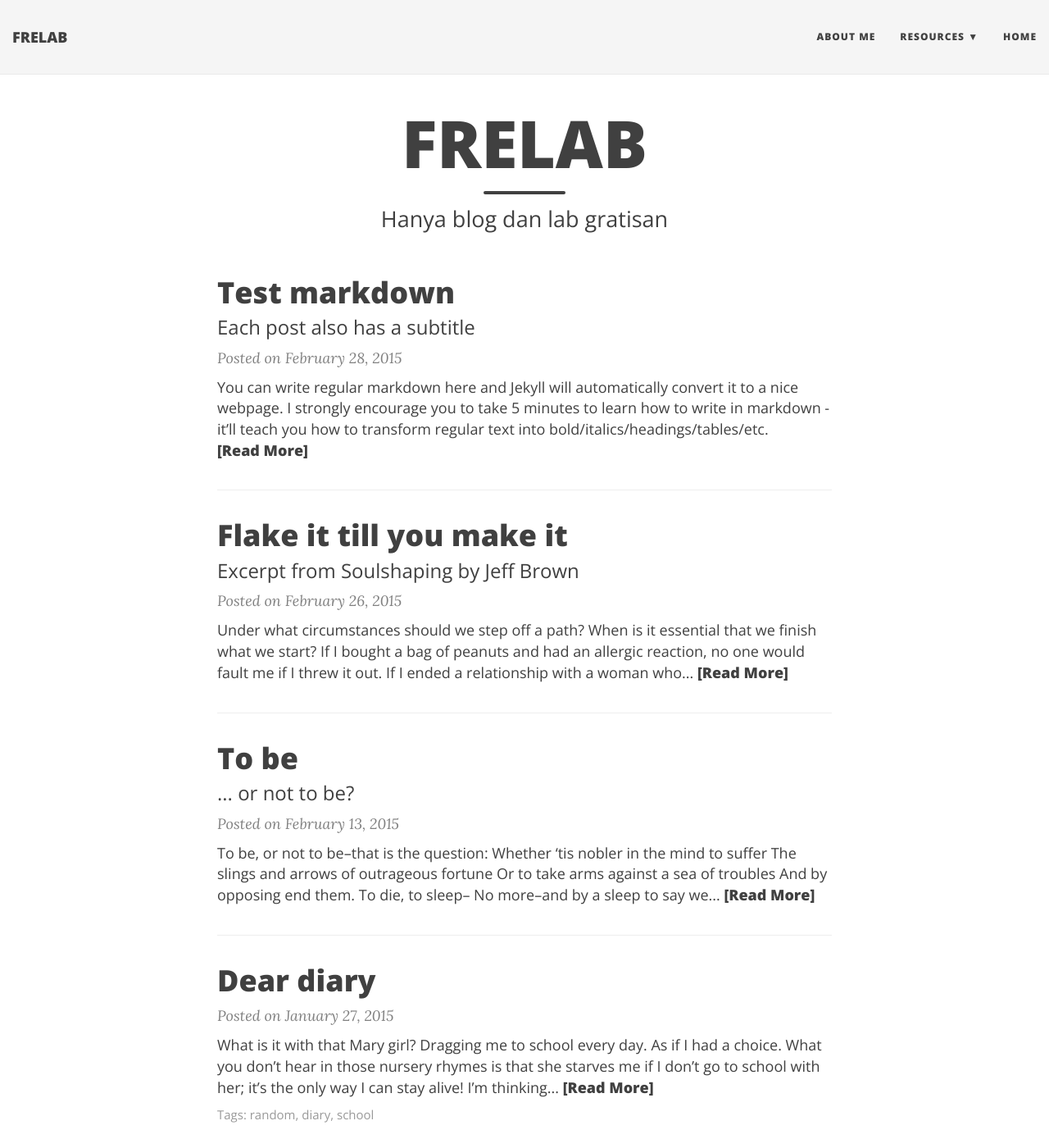
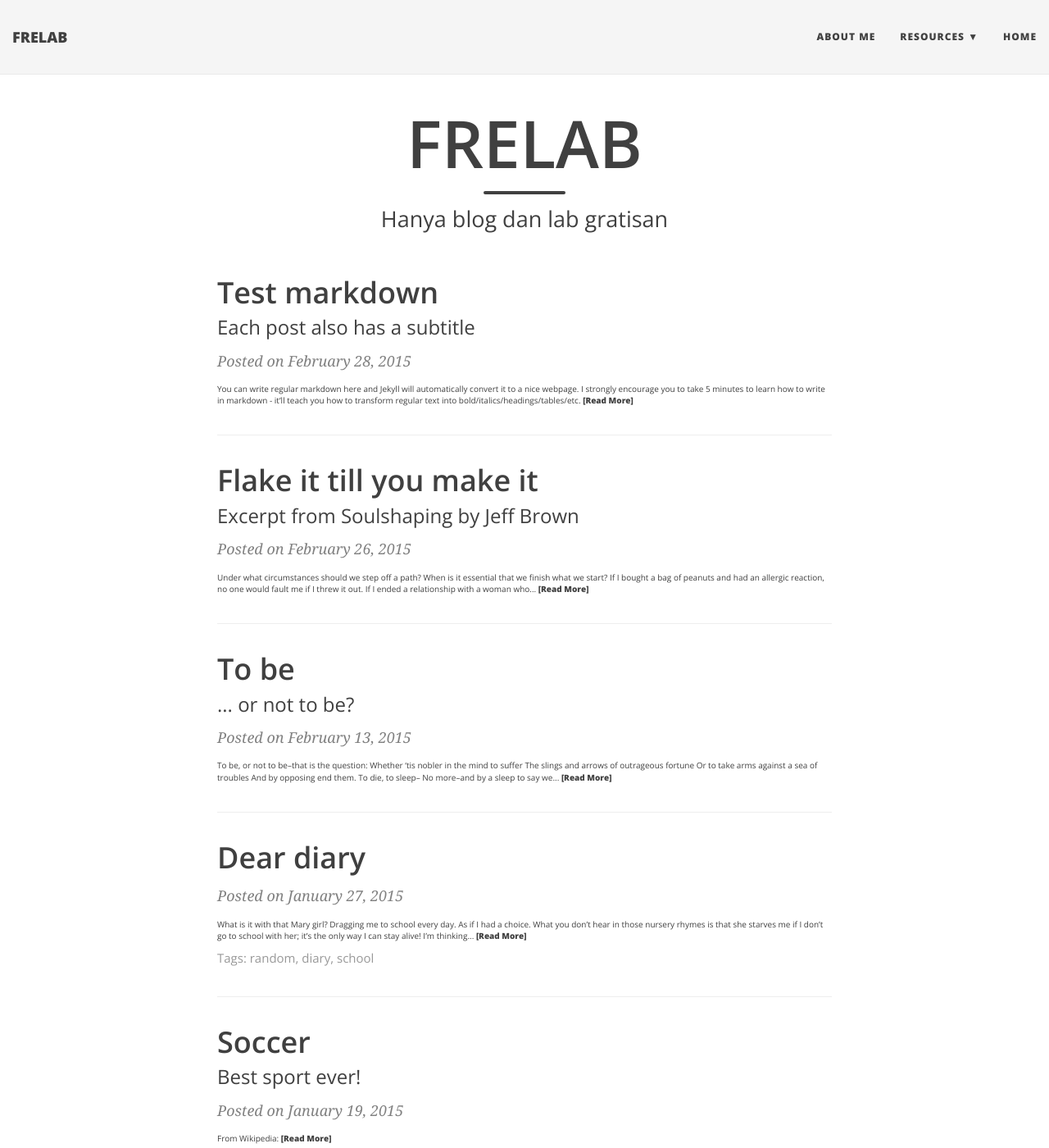
Before and after one commit to apemix/apemix.github.io, a Jekyll site: the page built from index.html, in a window 1280 px wide and 1400 px high. Shown: the whole window at 82% size. Built offline with Jekyll 4.4.1, drawn with Linux system fonts in a browser that asks for light colours; nearby versions of some CDN libraries; the list of posts is cut into pages by our own code.

Commit message:
Update main.css

```diff
--- a/css/main.css
+++ b/css/main.css
@@ -3,14 +3,14 @@
 /* --- General --- */
 
 body {
-  font-family: 'Lora', 'Times New Roman', serif;
-  font-size: 18px;
+  font-family: Merriweather, Georgia, serif;
+  font-size: 1rem;
   color: #404040;
   position: relative;
   background: #FFF;
 }
 p {
-  line-height: 1.5;
+  line-height: 1.9;
   margin: 30px 0;
 }
 p a {
@@ -19,7 +19,7 @@
 }
 h1,h2,h3,h4,h5,h6 {
   font-family: 'Open Sans', 'Helvetica Neue', Helvetica, Arial, sans-serif;
-  font-weight: 800;
+  font-weight: 600;
 }
 a {
   color: #008AFF;
```
